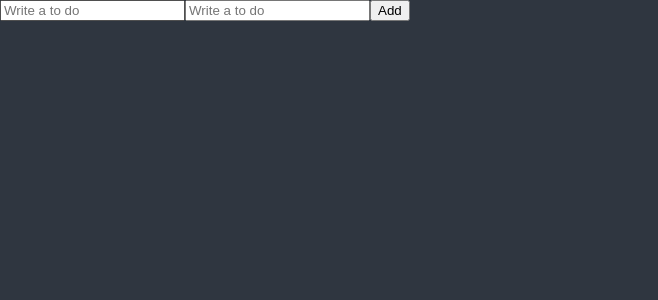
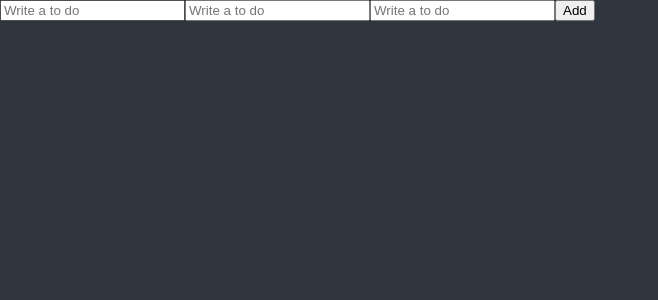
Before and after one commit to umingming/ReactTest, a React (Create React App) app in the folder to-do/: page / in a window 1280 px wide. Shown: the top 300 px of the page, without its empty margins (0-658 px from the left). Built offline with nearby package versions, Linux system fonts and the light colour scheme.

Commit message:
feat: Define type

```diff
--- a/to-do/src/ToDoList.tsx
+++ b/to-do/src/ToDoList.tsx
@@ -24,13 +24,25 @@ import { useForm } from "react-hook-form";
 //     );
 // }
 
+interface IFormData {
+    errors: {
+        email: {
+            message: string,
+        }
+    },
+    email: string,
+    toDo1: string,
+    toDo2: string,
+}
+
+
 export function ToDoList() {
     /*
         watch를 사용해 값을 추적할 수 있다.
     */
-    const { register, watch, handleSubmit, formState } = useForm();
+    const { register, watch, handleSubmit, formState: { errors } } = useForm<IFormData>();
     // console.log(watch())
-    console.log("errors:", formState.errors)
+    console.log("errors:", errors)
 
     const onValid = (data: any) => {
         console.log("valid:", data);
@@ -61,6 +73,23 @@ export function ToDoList() {
                     })}
                     placeholder="Write a to do"
                 />
+                {/* 정규식을 사용해 패턴 밸리데이션할 수 있다. 마찬가지로 문자열도 되고 객체형식으로 정의 가능 */}
+                <input
+                    {...register("email", {
+                        required: true,
+                        pattern: {
+                            value: /^[\w]+@naver.com$/,
+                            message: "이메일 형식 입력해라."
+                        }
+                    })}
+                    placeholder="Write a to do"
+                />
+                {/* 객체 참조 에러날 때는 항상 타입정의했는지 확인하기 */}
+                <span>
+                    {
+                        errors?.email?.message
+                    }
+                </span>
                 <button>Add</button>
             </form>
         </div>
```
